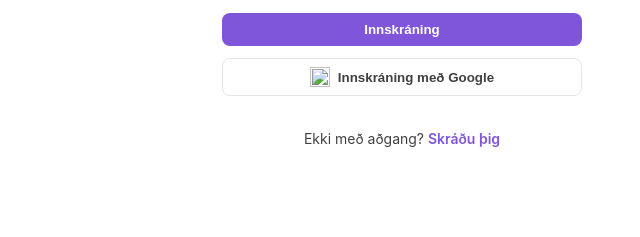
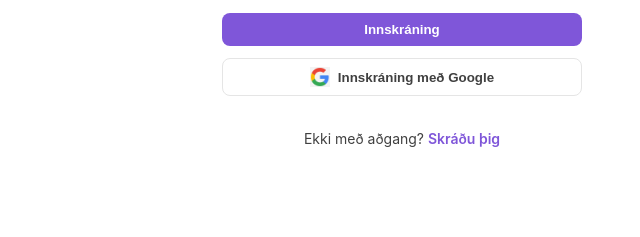
Before and after one commit to SigursteinnOli/vef1-2026-h1, a website: page sidur/innskraning.html in a window 1280 px wide. Shown: the part 523-760 px from the top of the page, 238-878 px from the left. Drawn offline with Linux system fonts and the light colour scheme; a web font is replaced by a local one.

Commit message:
Update Google login button image source

```diff
--- a/sidur/innskraning.html
+++ b/sidur/innskraning.html
@@ -68,7 +68,7 @@
             <button type="submit" class="button">Innskráning</button>
 
             <button type="button" class="button button-secondary">
-              <img src="../myndir/go" alt="" />
+              <img src="../myndir/GoogleLogo.png" alt="" />
               Innskráning með Google
             </button>
           </div>
```
